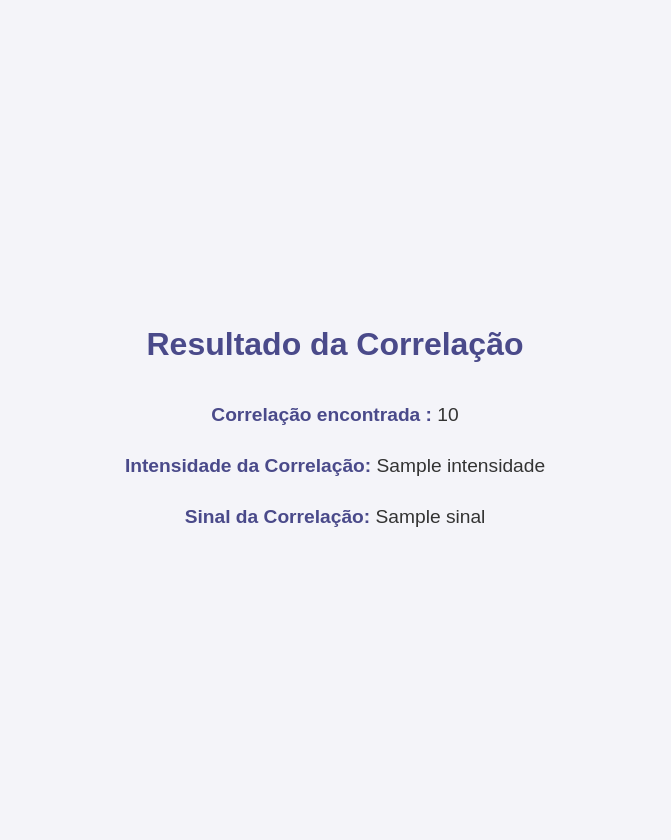
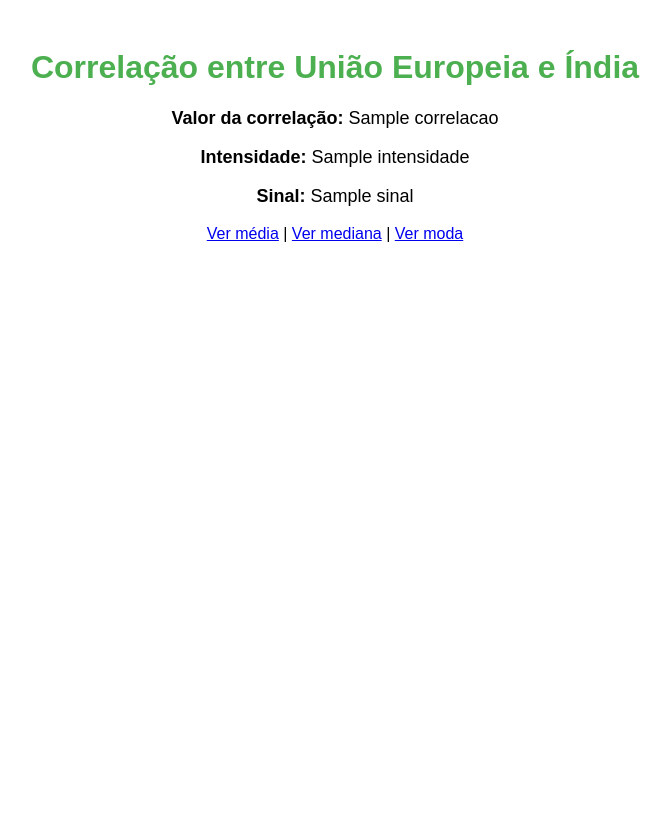
Before and after one commit to Rioske-Nakamura/statistica, a Flask app: template templates/index.html in a window 1280 px wide. Shown: the whole page, without its empty margins (305-976 px from the left). After the commit the page ends 242 px from the top, so only its background shows below. Run offline with Flask 3, Linux system fonts and the light colour scheme; the template is opened without the code that fills it: most values are stand-ins (such as "Sample title", 1, 10 or a date in 2020).

Commit message:
sobi gitttttttttttttttt

```diff
--- a/app.py
+++ b/app.py
@@ -21,8 +21,64 @@ def index():
 
     sinal = "Positiva" if correlacao > 0 else "Negativa"
 
-    # Passar os resultados para o template
-    return render_template('index.html', correlacao=correlacao, intensidade=intensidade, sinal=sinal)
+    # Passar os resultados para o template principal
+    return render_template(
+        'index.html',
+        correlacao=correlacao,
+        intensidade=intensidade,
+        sinal=sinal
+    )
+
+@app.route('/media')
+def media():
+    # Carregar os dados do Excel
+    arquivo_excel = "data.xlsx"
+    df = pd.read_excel(arquivo_excel)
+
+    # Calcular a média
+    media_ue = df['União Europeia'].mean()
+    media_india = df['Índia'].mean()
+
+    # Passar as médias para o template de média
+    return render_template(
+        'media.html',
+        media_ue=media_ue,
+        media_india=media_india
+    )
+
+@app.route('/mediana')
+def mediana():
+    # Carregar os dados do Excel
+    arquivo_excel = "data.xlsx"
+    df = pd.read_excel(arquivo_excel)
+
+    # Calcular a mediana
+    mediana_ue = df['União Europeia'].median()
+    mediana_india = df['Índia'].median()
+
+    # Passar as medianas para o template de mediana
+    return render_template(
+        'mediana.html',
+        mediana_ue=mediana_ue,
+        mediana_india=mediana_india
+    )
+
+@app.route('/moda')
+def moda():
+    # Carregar os dados do Excel
+    arquivo_excel = "data.xlsx"
+    df = pd.read_excel(arquivo_excel)
+
+    # Calcular a moda
+    moda_ue = df['União Europeia'].mode().iloc[0]
+    moda_india = df['Índia'].mode().iloc[0]
+
+    # Passar as modas para o template de moda
+    return render_template(
+        'moda.html',
+        moda_ue=moda_ue,
+        moda_india=moda_india
+    )
 
 if __name__ == '__main__':
     app.run(debug=True)
--- a/templates/index.html
+++ b/templates/index.html
@@ -1,15 +1,22 @@
 <!DOCTYPE html>
-<html lang="pt-br">
+<html lang="en">
 <head>
     <meta charset="UTF-8">
     <meta name="viewport" content="width=device-width, initial-scale=1.0">
-    <title>Correlação da Venda de leite</title>
-    <link rel="stylesheet" href="{{ url_for('static', filename='style.css') }}">
+    <title>Correlação</title>
+    <style>
+        body { font-family: Arial, sans-serif; text-align: center; padding: 20px; }
+        h1 { color: #4CAF50; }
+        p { font-size: 18px; }
+    </style>
 </head>
 <body>
-    <h1>Resultado da Correlação</h1>
-    <p><strong>Correlação encontrada :</strong> {{ correlacao|round(2) }}</p>
-    <p><strong>Intensidade da Correlação:</strong> {{ intensidade }}</p>
-    <p><strong>Sinal da Correlação:</strong> {{ sinal }}</p>
+    <h1>Correlação entre União Europeia e Índia</h1>
+    <p><strong>Valor da correlação:</strong> {{ correlacao }}</p>
+    <p><strong>Intensidade:</strong> {{ intensidade }}</p>
+    <p><strong>Sinal:</strong> {{ sinal }}</p>
+    <a href="/media">Ver média</a> |
+    <a href="/mediana">Ver mediana</a> |
+    <a href="/moda">Ver moda</a>
 </body>
 </html>
```
Also changed, not shown: templates/media.html (added, +19 -0 lines), templates/mediana.html (added, +19 -0 lines), templates/moda.html (added, +19 -0 lines).
